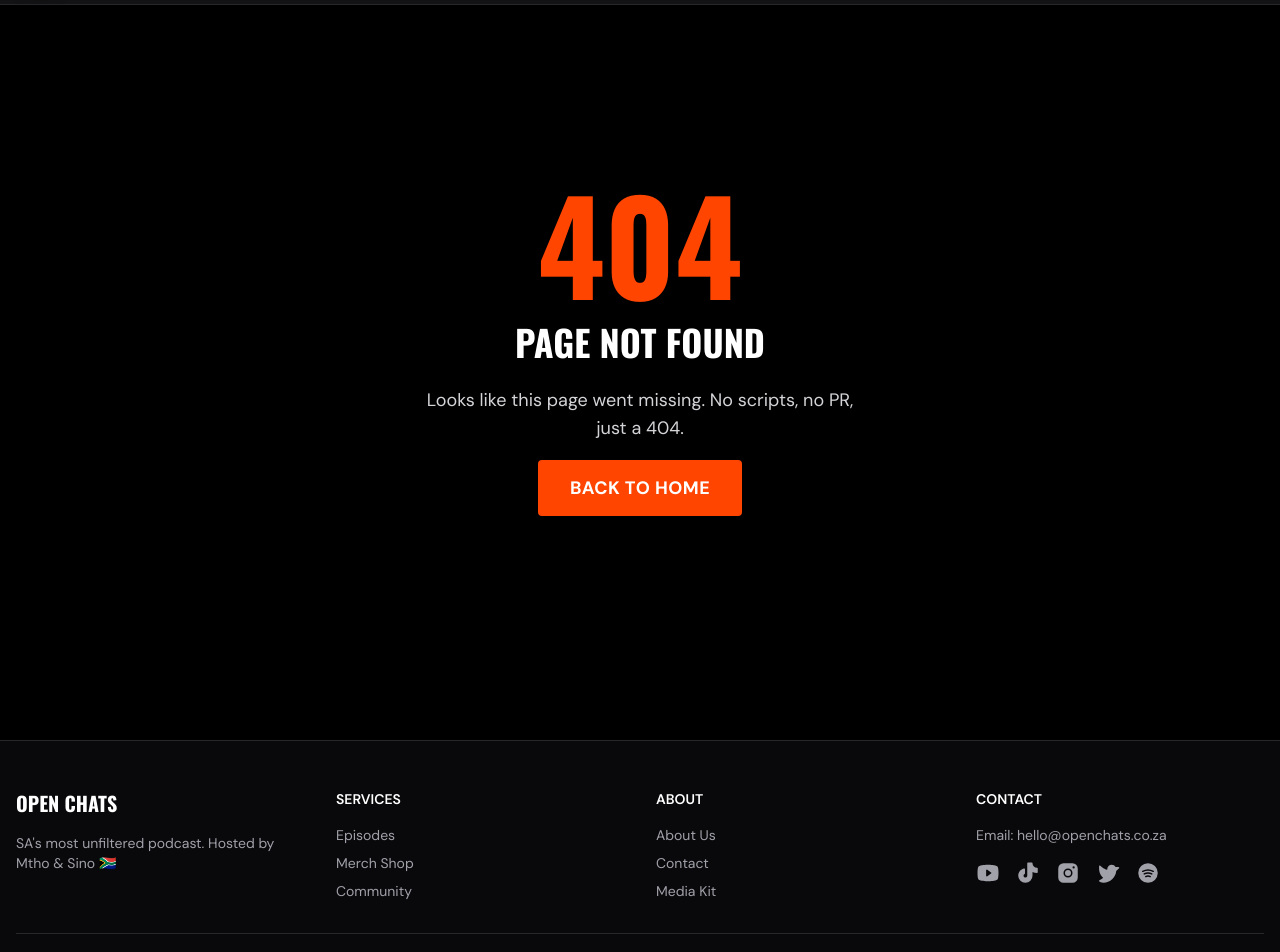
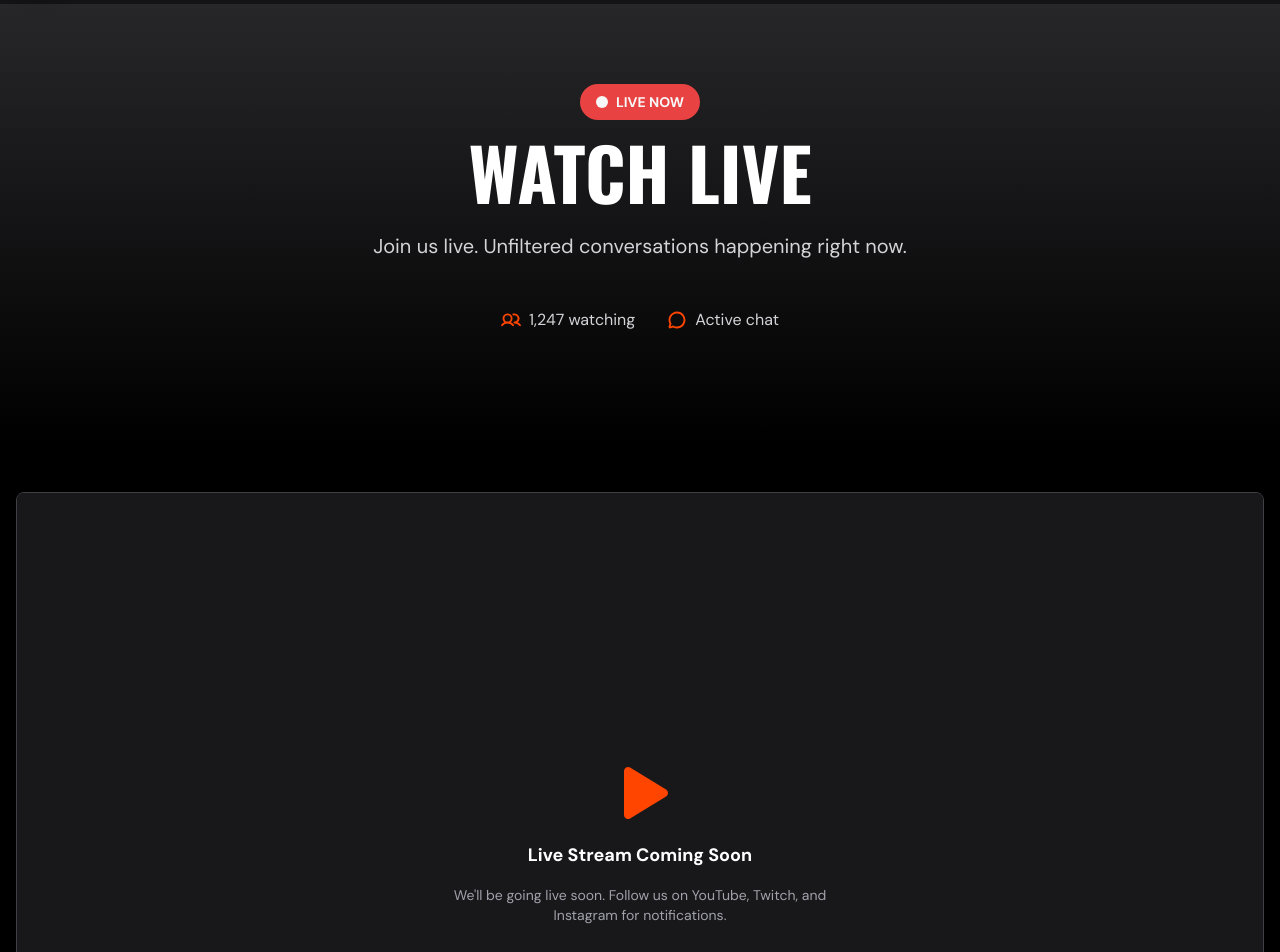
Before and after one commit to makanakabailey/openchats, a Next.js app: page /live in a window 1280 px wide. Before the commit this address had no page. Shown: the part 60-1012 px from the top of the page. Built offline with nearby package versions, Linux system fonts and the light colour scheme.

Commit message:
Add live preview page with platform links

```diff
--- /dev/null
+++ b/src/app/live/page.tsx
@@ -0,0 +1,131 @@
+'use client';
+
+import { Play, Users, ChatCircle } from '@phosphor-icons/react';
+
+export default function LivePage() {
+  return (
+    <div className="min-h-screen bg-studio-black pt-16">
+      {/* Hero Section */}
+      <section className="bg-gradient-to-b from-card-darker to-studio-black py-12 md:py-20 px-4 overflow-hidden">
+        <div className="container mx-auto max-w-7xl">
+          <div className="text-center mb-8 md:mb-12">
+            <div className="inline-flex items-center gap-2 px-4 py-2 bg-red-500 rounded-full text-white font-bold uppercase text-sm mb-4 animate-pulse">
+              <div className="w-3 h-3 bg-white rounded-full" />
+              <span>LIVE NOW</span>
+            </div>
+            <h1 className="font-display text-4xl sm:text-5xl md:text-7xl font-black uppercase text-white mb-4 md:mb-6 break-words">
+              WATCH LIVE
+            </h1>
+            <p className="text-text-body text-base md:text-xl max-w-2xl mx-auto px-4">
+              Join us live. Unfiltered conversations happening right now.
+            </p>
+          </div>
+
+          {/* Live Stats */}
+          <div className="flex justify-center gap-6 md:gap-8 mb-8 text-text-body text-sm md:text-base flex-wrap">
+            <div className="flex items-center gap-2">
+              <Users size={20} weight="bold" className="text-spicy-orange flex-shrink-0" />
+              <span className="whitespace-nowrap">1,247 watching</span>
+            </div>
+            <div className="flex items-center gap-2">
+              <ChatCircle size={20} weight="bold" className="text-spicy-orange flex-shrink-0" />
+              <span className="whitespace-nowrap">Active chat</span>
+            </div>
+          </div>
+        </div>
+      </section>
+
+      {/* Video Section */}
+      <section className="py-8 md:py-12 px-4">
+        <div className="container mx-auto max-w-7xl">
+          <div className="bg-card-dark rounded-lg overflow-hidden border border-zinc-700">
+            <div className="aspect-video flex flex-col items-center justify-center bg-zinc-900">
+              <Play size={64} weight="fill" className="text-spicy-orange mb-4" />
+              <p className="text-white font-bold text-lg mb-4">
+                Live Stream Coming Soon
+              </p>
+              <p className="text-text-muted text-sm max-w-md text-center px-4">
+                We'll be going live soon. Follow us on YouTube, Twitch, and Instagram for notifications.
+              </p>
+            </div>
+          </div>
+
+          {/* Stream Info */}
+          <div className="mt-6 bg-card-dark rounded-lg p-6 border border-zinc-700">
+            <h2 className="font-display text-2xl md:text-3xl font-bold uppercase text-white mb-4">
+              LIVE Q&A WITH MTHO & SINO
+            </h2>
+            <p className="text-text-body mb-4">
+              Join us for an unfiltered Q&A session. Ask anything, get real answers.
+              No topic is off limits.
+            </p>
+            <div className="flex flex-wrap gap-2">
+              <span className="px-3 py-1 bg-spicy-orange/20 text-spicy-orange rounded-full text-sm font-semibold">
+                #LiveQA
+              </span>
+              <span className="px-3 py-1 bg-spicy-orange/20 text-spicy-orange rounded-full text-sm font-semibold">
+                #Unfiltered
+              </span>
+              <span className="px-3 py-1 bg-spicy-orange/20 text-spicy-orange rounded-full text-sm font-semibold">
+                #OpenChats
+              </span>
+            </div>
+          </div>
+        </div>
+      </section>
+
+      {/* Platforms */}
+      <section className="py-12 md:py-20 px-4 bg-card-darker">
+        <div className="container mx-auto max-w-6xl">
+          <h2 className="font-display text-3xl md:text-5xl font-black uppercase text-white text-center mb-12">
+            WATCH ON ALL PLATFORMS
+          </h2>
+          <div className="grid grid-cols-1 md:grid-cols-3 gap-6">
+            <a
+              href="https://www.youtube.com/@openchats"
+              target="_blank"
+              rel="noopener noreferrer"
+              className="bg-red-500/10 rounded-lg p-8 border-2 border-red-500 hover:scale-105 transition-transform text-center"
+            >
+              <div className="text-6xl mb-4">📺</div>
+              <h3 className="font-display text-2xl font-bold uppercase text-white mb-2">
+                YouTube
+              </h3>
+              <p className="text-text-body text-sm">
+                Watch live streams and past episodes
+              </p>
+            </a>
+            <a
+              href="https://www.twitch.tv/openchats"
+              target="_blank"
+              rel="noopener noreferrer"
+              className="bg-purple-500/10 rounded-lg p-8 border-2 border-purple-500 hover:scale-105 transition-transform text-center"
+            >
+              <div className="text-6xl mb-4">🎮</div>
+              <h3 className="font-display text-2xl font-bold uppercase text-white mb-2">
+                Twitch
+              </h3>
+              <p className="text-text-body text-sm">
+                Interactive live streams with chat
+              </p>
+            </a>
+            <a
+              href="https://www.instagram.com/openchats"
+              target="_blank"
+              rel="noopener noreferrer"
+              className="bg-pink-500/10 rounded-lg p-8 border-2 border-pink-500 hover:scale-105 transition-transform text-center"
+            >
+              <div className="text-6xl mb-4">📱</div>
+              <h3 className="font-display text-2xl font-bold uppercase text-white mb-2">
+                Instagram
+              </h3>
+              <p className="text-text-body text-sm">
+                Behind the scenes and live stories
+              </p>
+            </a>
+          </div>
+        </div>
+      </section>
+    </div>
+  );
+}
```
